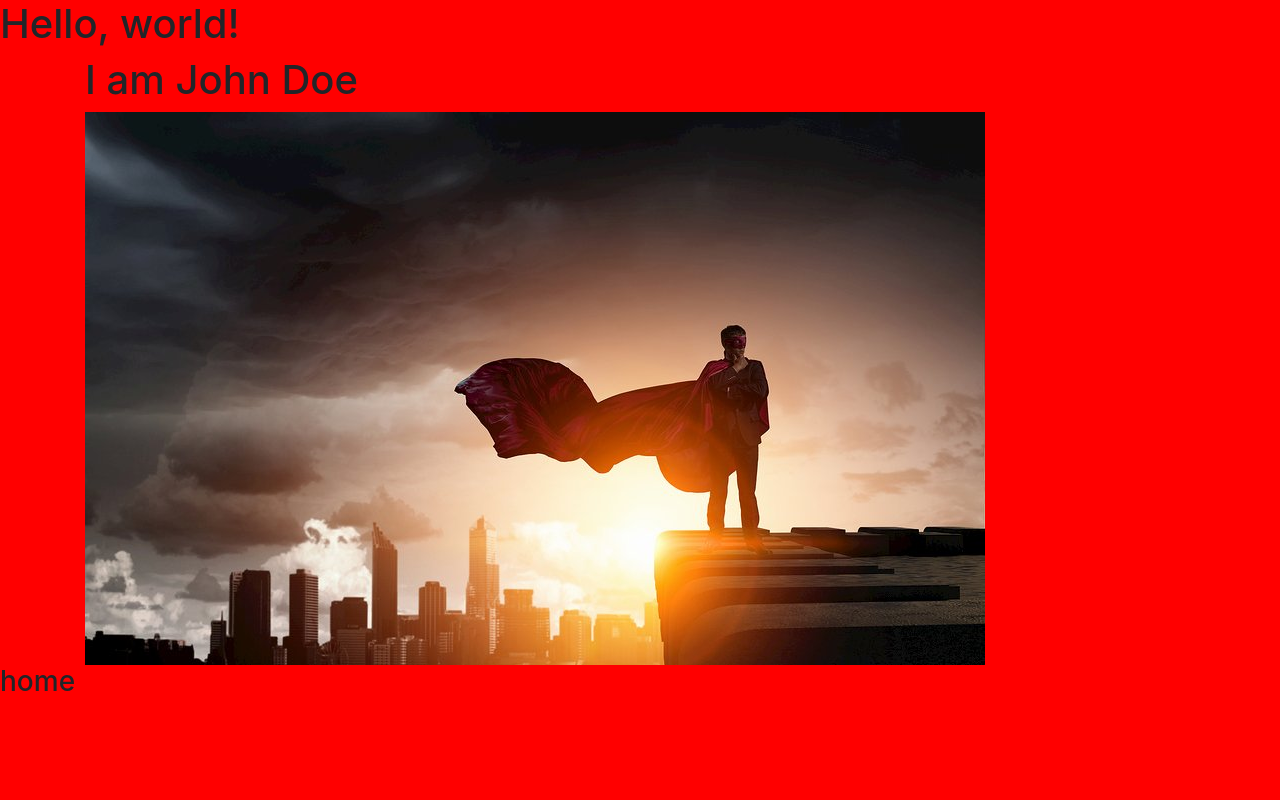
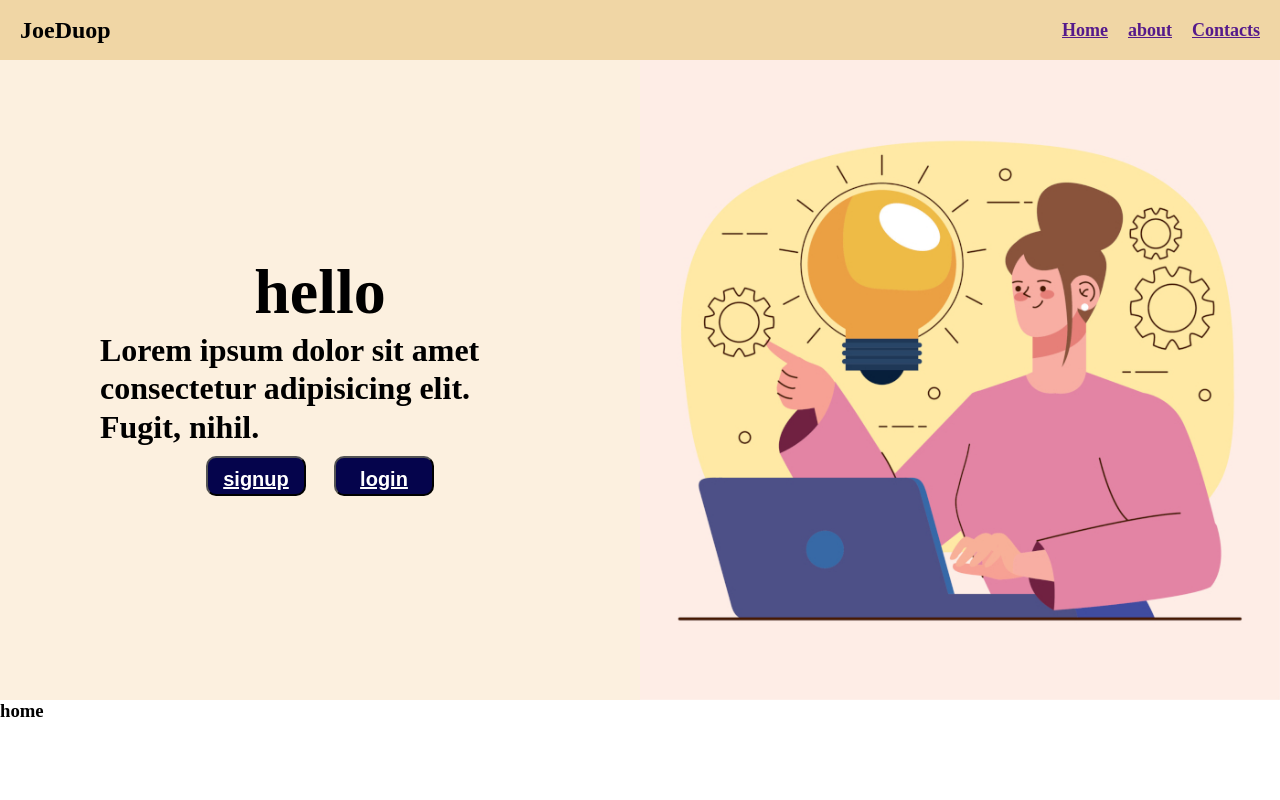
Before and after one commit to watulojoe/alien_world, a Django app: page / in a window 1280 px wide. Run offline with Django 4.2, Linux system fonts and the light colour scheme.

Commit message:
added some templates and styles

```diff
--- a/static/css/base.css
+++ b/static/css/base.css
@@ -1,8 +1,88 @@
-
-body {
-    background-color: red;
+* {
+    margin: 0;
+    padding: 0;
+    box-sizing: border-box;
 }
 
-body, html {
-    height: 100%;
+.navbar {
+    background-color: rgb(240, 214, 165);
 }
+
+.header {
+    font-size: 2rem;
+    font-weight: bold;
+    line-height: 1.2;
+}
+
+.navbar .nav-container {
+    height: 60px;
+    display: flex;
+    justify-content: space-between;
+    align-items: center;
+
+}
+
+.logo {
+    font-size:x-large;
+    font-weight: bolder;
+    margin-left: 20px;
+}
+
+.navbar .nav-container ul {
+    list-style-type: none;
+    display: flex;
+}
+
+li {
+    margin-right: 20px;
+    font-size: large;
+    font-weight: bold;
+}
+
+.cont {
+    padding: 50px;
+    margin: 50px;
+}
+
+.header img {
+    max-width: 50%;
+}
+
+.header .my-container {
+    display: flex;
+    align-items: center;
+    justify-content: space-between;
+    background-color: rgb(252, 240, 223);
+}
+
+.header .cont {
+    display: flex;
+    flex-direction: column;
+    justify-content: center;
+    align-items: center;
+}
+
+
+
+.header .cont .btn {
+    background-color: rgb(5, 4, 76);
+    width: 100px;
+    height: 40px;
+    border-radius: 10px;
+    margin: 10px;
+    padding: 10px;
+}
+
+.header .cont a {
+    font-size: 20px;
+    font-weight: bold;
+    color: white;
+}
+
+
+
+@media (max-width: 768px) {
+    .header .my-container {
+        flex-direction: column;
+    }
+}
--- a/templates/base.html
+++ b/templates/base.html
@@ -1,39 +1,50 @@
-<!doctype html>
+<!DOCTYPE html>
 {% load static %}
 <html lang="en">
-  <head>
-    <!-- Required meta tags -->
-    <meta charset="utf-8">
-    <meta name="viewport" content="width=device-width, initial-scale=1, shrink-to-fit=no">
-
-    <!-- Bootstrap CSS -->
-    <link rel="stylesheet" href="https://cdn.jsdelivr.net/npm/bootstrap@4.3.1/dist/css/bootstrap.min.css" integrity="sha384-ggOyR0iXCbMQv3Xipma34MD+dH/1fQ784/j6cY/iJTQUOhcWr7x9JvoRxT2MZw1T" crossorigin="anonymous">
+<head>
+    <meta charset="UTF-8">
+    <meta name="viewport" content="width=device-width, initial-scale=1.0">
     <link rel="stylesheet" href="{% static 'css/base.css' %}">
-
     {% block title %}
     {% endblock title %}
 
+</head>
+<body>
+    <nav class="navbar">
+        <div class="nav-container">
+          <div class="logo">JoeDuop</div>
+          <ul>
+            <li class="list-items">
+                <a href="">Home</a>
+            </li>
+            <li class="list-items">
+                <a href="">about</a>
+            </li>
+            <li class="list-items">
+                <a href="">Contacts</a>
+            </li>
+          </ul>
+        </div>
+      </nav>
 
-
-  </head>
-  <body>
-    <h1>Hello, world!</h1>
-    <div class="container">
-        <div class="hero-image">
-            <div class="hero-text">
-            <h1>I am John Doe</h1>
-            <img src="{% static 'img/hero.jpg' %}" alt="">
+    <header class="header">
+        <div class="my-container">
+            <div class="cont">
+                <h1>hello</h1>
+                <p>Lorem ipsum dolor sit amet consectetur adipisicing elit. Fugit, nihil.</p>
+                <div class="btns">
+                    <button class="btn">
+                        <a href="">signup</a>
+                    </button>
+                    <button class="btn">
+                        <a href="">login</a>
+                    </button>
+                </div>
             </div>
+            <img src="{% static 'img/woman.jpg' %}" alt="">
         </div>
-    </div>
-
+    </header>
     {% block content %}
     {% endblock content %}
-
-    <!-- Optional JavaScript -->
-    <!-- jQuery first, then Popper.js, then Bootstrap JS -->
-    <script src="https://code.jquery.com/jquery-3.3.1.slim.min.js" integrity="sha384-q8i/X+965DzO0rT7abK41JStQIAqVgRVzpbzo5smXKp4YfRvH+8abtTE1Pi6jizo" crossorigin="anonymous"></script>
-    <script src="https://cdn.jsdelivr.net/npm/popper.js@1.14.7/dist/umd/popper.min.js" integrity="sha384-UO2eT0CpHqdSJQ6hJty5KVphtPhzWj9WO1clHTMGa3JDZwrnQq4sF86dIHNDz0W1" crossorigin="anonymous"></script>
-    <script src="https://cdn.jsdelivr.net/npm/bootstrap@4.3.1/dist/js/bootstrap.min.js" integrity="sha384-JjSmVgyd0p3pXB1rRibZUAYoIIy6OrQ6VrjIEaFf/nJGzIxFDsf4x0xIM+B07jRM" crossorigin="anonymous"></script>
-  </body>
+</body>
 </html>
```
Also changed, not shown: static/img/hero.jpg, static/img/woman.jpg (added).
